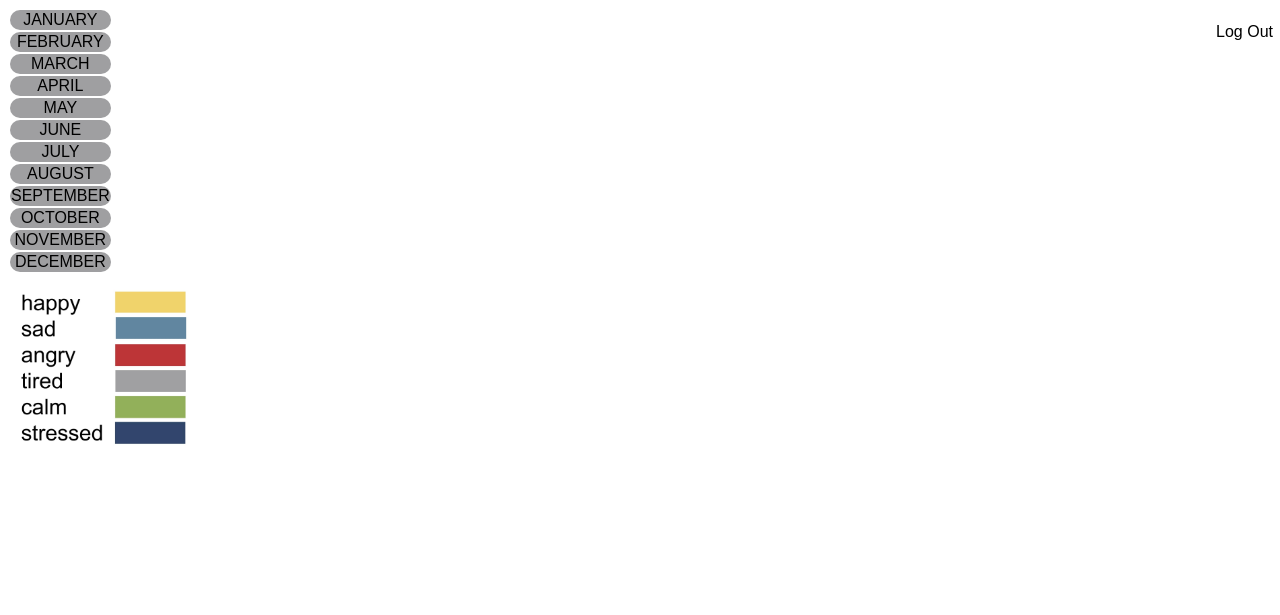
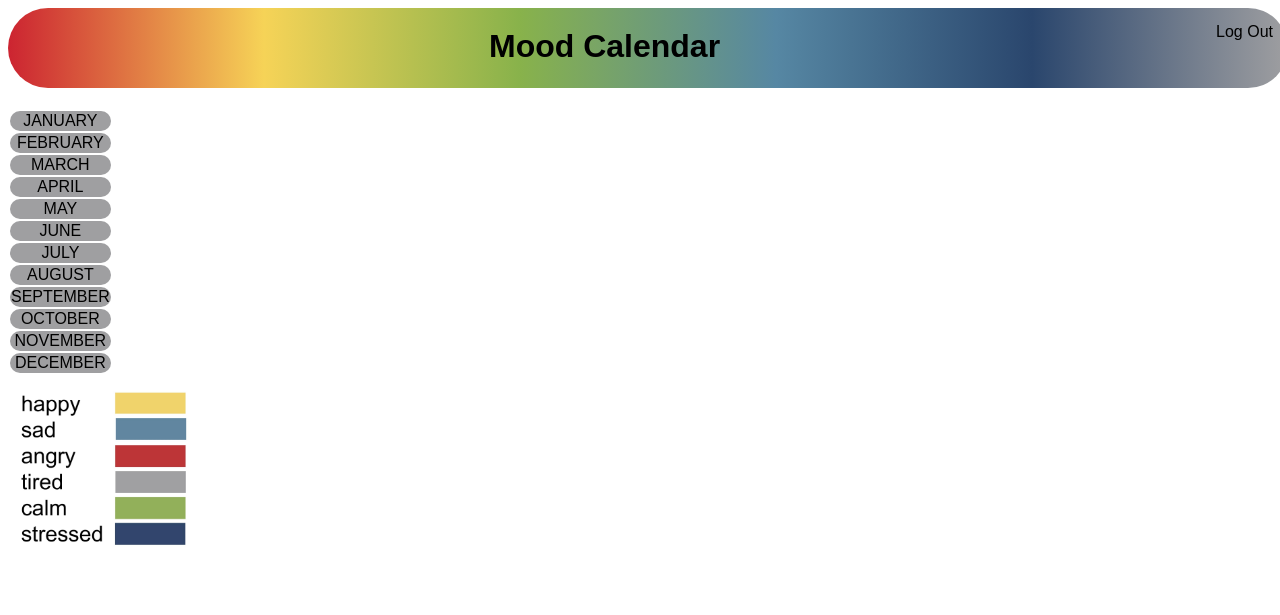
Before and after one commit to seehamrun/CodingCrew, a Python web app: template templates/homepage.html in a window 1280 px wide. Shown: the top 615 px of the page. Run offline with Jinja, Linux system fonts and the light colour scheme; the template is opened without the code that fills it, so the values that code supplies are empty.

Commit message:
change table attributes in CSS to make boxes even

```diff
--- a/static/style.css
+++ b/static/style.css
@@ -95,9 +95,14 @@ h1,p,a,li{
   color: black;
 }
 
+table{
+  table-layout: fixed;
+}
+
 td{
   font-family: arial;
   border-radius: 30%;
+  width: 3%;
 }
 
 .date{
--- a/templates/homepage.html
+++ b/templates/homepage.html
@@ -8,6 +8,7 @@
 <body>
   <p> {{user_nickname}} </p>
       <a class="logout" href="{{logoutUrl}}">Log Out</a>
+<h1 class=headl> Mood Calendar </h1>
 
 <div>
 <table>
```
